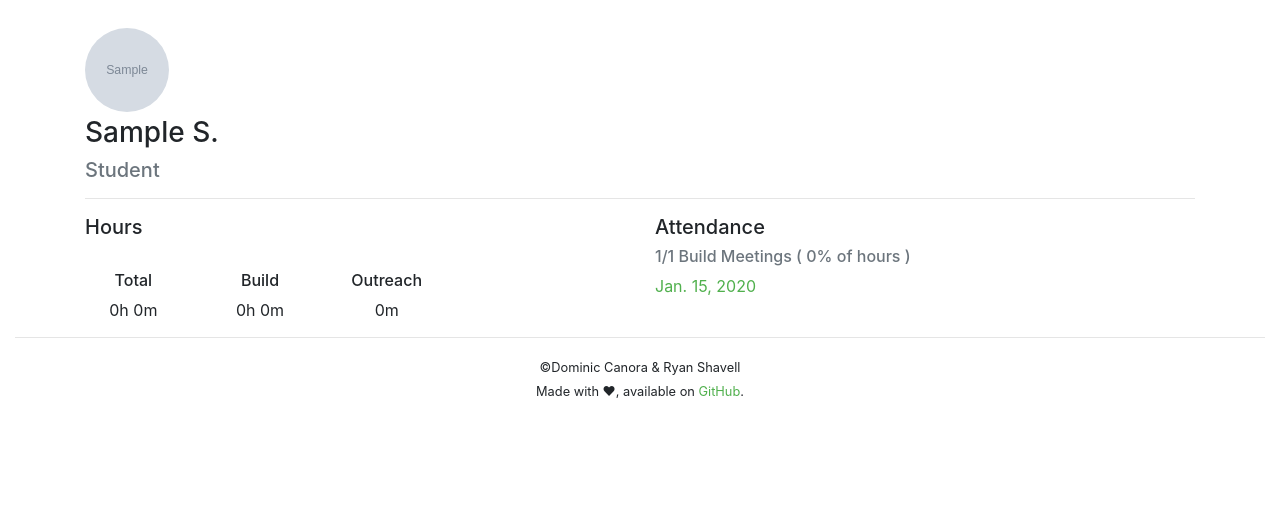
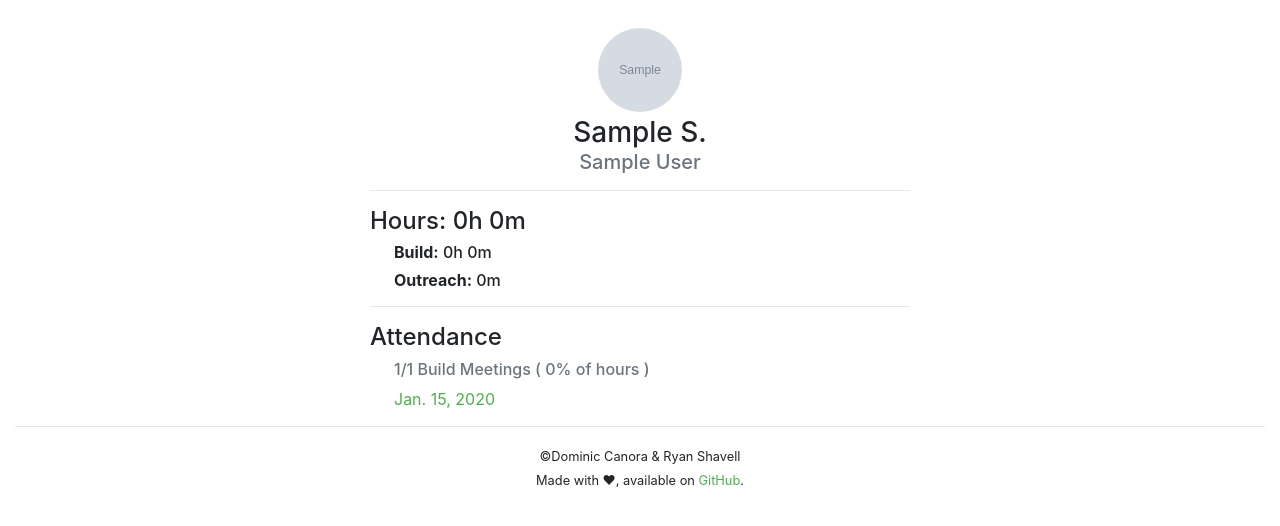
Before and after one commit to FRC-1902/pigpen, a Django app: page /member/1 in a window 1280 px wide. Shown: the part 66-592 px from the top of the page. Run offline with Django 3.2, Linux system fonts and the light colour scheme; tables that the repository leaves empty hold one stand-in row (values such as "Sample post"); grey boxes marked "Sample" are stand-in pictures; some libraries are stand-ins or nearby versions.

Commit message:
Update styling of member attendance page

```diff
--- a/teammanager/templates/teammanager/member_attendance.html
+++ b/teammanager/templates/teammanager/member_attendance.html
@@ -5,49 +5,34 @@
 {% block content %}
   <br>
   <div class="container">
-    <div class="d-none d-sm-none d-md-block"> <!--Avatar & name for md and up-->
-      <h3>
+    <div class="row justify-content-center">
+      <div class="col-sm-12 col-md-6">
+        <div class="text-center">
+          <h3 class="mb-0">
             <img class="rounded-circle mb-1"
                  src="{{ member.get_avatar }}"
                  style="width: 3em; height:3em; object-fit: cover;"><br>
             {{ member.short_name }}
           </h3>
-      <h5 class="text-muted">{{ member.get_role_display }}</h5>
-    </div>
-    <div class="d-block d-sm-block d-md-none text-center"> <!--Avatar & name for sm and down-->
-      <h3>
-        <img class="rounded-circle mb-1"
-             src="{{ member.get_avatar }}"
-             style="width: 3em; height:3em; object-fit: cover;"><br>
-        {{ member.short_name }}
-      </h3>
-      <h5 class="text-muted">{{ member.get_role_display }}</h5>
+          {% if member.subtitle %}
+            <h5 class="text-muted">{{ member.subtitle }}</h5>
+          {% endif %}
         </div>
         <hr>
         <div class="row">
-      <div class="col-12 col-md-5 col-lg-4">
-        <h5>Hours</h5>
-        <br>
-        <div class="row text-center">
-          <div class="col">
-            <h6>Total</h6>
-            {{ hr_total }}
+          <div class="col-12">
+            <h4>Hours: {{ hr_total }}</h4>
+            <div class="pl-4">
+              <h6><b>Build:</b> {{ hr_build }}</h6>
+              <h6><b>Outreach:</b> {{ hr_out }}</h6>
             </div>
-          <div class="col">
-            <h6>Build</h6>
-            {{ hr_build }}
-          </div>
-          <div class="col">
-            <h6>Outreach</h6>
-            {{ hr_out }}
-          </div>
-        </div>
-        <div class="d-block d-sm-block d-md-none">
+            <div class="">
               <hr>
             </div>
           </div>
-      <div class="col-12 offset-md-1 col-md-4 offset-lg-2 col-lg-4">
-        <h5>Attendance</h5>
+          <div class="col-12">
+            <h4>Attendance</h4>
+            <div class="pl-4">
               <h6 class="text-muted">{{ meetings|length }}/{{ total_meetings }} Build Meetings (
                 {% if attendance_percent >= 30 %}
                   <span class="text-success"><b>{{ attendance_percent }}%</b></span>
@@ -64,4 +49,7 @@
             </div>
           </div>
         </div>
+      </div>
+    </div>
+  </div>
 {% endblock %}
```
Lines whose indentation alone changed are shown as unchanged.
